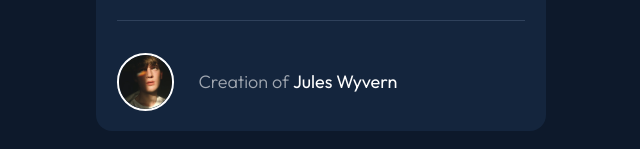
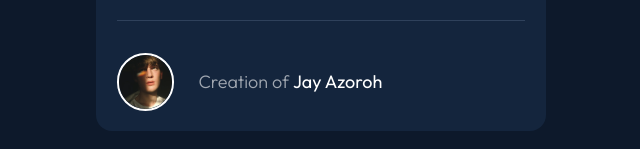
Before and after one commit to Azoroh/nft-preview-card-component-, a plain HTML site: page index.html in a window 1280 px wide. Shown: the part 650-799 px from the top of the page, 319-959 px from the left. Drawn offline with Linux system fonts and the light colour scheme.

Commit message:
Add files via upload

```diff
--- a/index.html
+++ b/index.html
@@ -48,7 +48,7 @@
 
     <footer>
       <img src="/images/image-avatar.png" alt="" class="avatar">
-      <p>Creation of <span class="jules">Jules Wyvern</span></p>
+      <p>Creation of <span class="jules">Jay Azoroh</span></p>
     </footer>
 
   </div>
```
